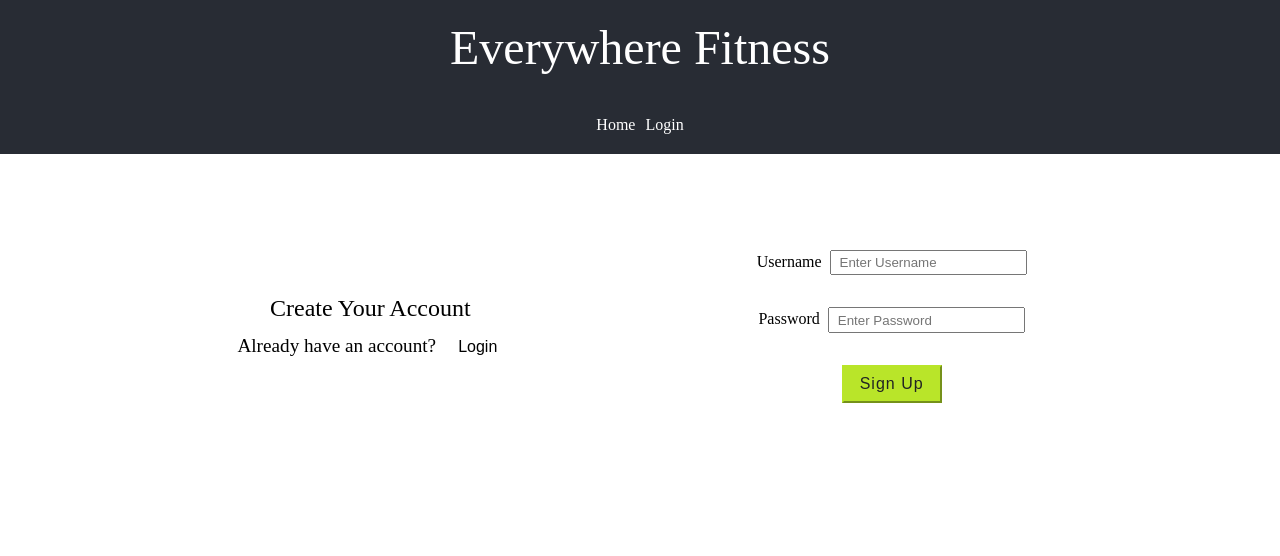
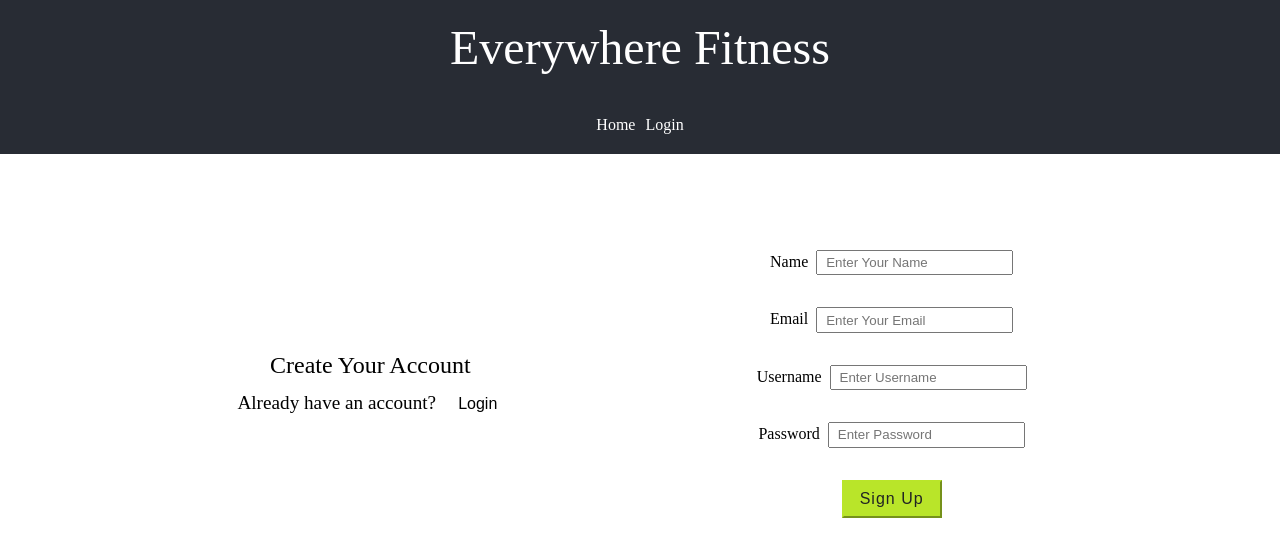
Before and after one commit to Build-Week-Fitness/front-end, a React (Create React App) app in the folder fitness-app/: page /register in a window 1280 px wide. Shown: the top 556 px of the page. Built offline with nearby package versions, Linux system fonts and the light colour scheme.

Commit message:
connected login & signup API

```diff
--- a/fitness-app/src/App.js
+++ b/fitness-app/src/App.js
@@ -1,6 +1,6 @@
 import "./App.css";
 import Home from "./components/Home";
-import Login from "./components/login";
+import Login from "./components/Login";
 import { Link, Route, Switch } from "react-router-dom";
 import Registration from "./components/Registration";
 
--- a/fitness-app/src/components/Registration.js
+++ b/fitness-app/src/components/Registration.js
@@ -1,6 +1,36 @@
+import React, { useState } from 'react';
+import axios from 'axios';
 import { Link } from 'react-router-dom';
 
+const initialValues = {
+  name: "",
+  email: "",
+  username: "",
+  password: "",
+  role: 0,
+}
+
 export default function Registration() {
+  const [user, setUser] = useState(initialValues);
+
+  const handleChange = e => {
+    setUser({
+      ...user,
+      [e.target.name]: e.target.value
+    })
+  }
+
+  const signUp = e => {
+    e.preventDefault();
+    axios.post("https://anytime-fitness.herokuapp.com/api/auth/register", user)
+      .then(res => {
+        console.log("axios signup response: ", res);
+      })
+      .catch(err => {
+        console.log(err);
+      })
+  }
+
   return (
     <div className="form-wrapper">
       <div className="form-text-container">
@@ -14,7 +44,27 @@ export default function Registration() {
         </p>
       </div>
       <div className="form-container">
-        <form className="login-form">
+        <form className="login-form" onSubmit={signUp}>
+          <label>
+            Name
+            <input
+              type="text"
+              name="name"
+              placeholder="Enter Your Name"
+              max-characters="14"
+              onChange={handleChange}
+            />
+          </label>
+          <label>
+            Email
+            <input
+              type="email"
+              name="email"
+              placeholder="Enter Your Email"
+              max-characters="14"
+              onChange={handleChange}
+            />
+          </label>
           <label>
             Username
             <input
@@ -22,15 +72,17 @@ export default function Registration() {
               name="username"
               placeholder="Enter Username"
               max-characters="14"
+              onChange={handleChange}
             />
           </label>
           <label>
             Password
             <input
-              type="text"
+              type="password"
               name="password"
               placeholder="Enter Password"
               max-characters="14"
+              onChange={handleChange}
             />
           </label>
           <button id="submit-login" type="submit">Sign Up</button>
--- a/fitness-app/src/components/login.js
+++ b/fitness-app/src/components/login.js
@@ -1,6 +1,34 @@
+import React, { useState } from 'react';
+import axios from 'axios';
 import { Link } from 'react-router-dom';
 
+const initialValues = {
+  username: "",
+  password: "",
+}
+
 export default function Login() {
+  const [user, setUser] = useState(initialValues);
+
+  const handleChange = e => {
+    setUser({
+      ...user,
+      [e.target.name]: e.target.value
+    })
+  }
+
+  const login = e => {
+    e.preventDefault();
+    axios.post("https://anytime-fitness.herokuapp.com/api/auth/login", user)
+      .then(res => {
+        console.log("axios login response: ", res);
+        localStorage.setItem("token", res.data.token);
+      })
+      .catch(err => {
+        console.log(err);
+      })
+  }
+
   return (
     <div className="form-wrapper">
       <div className="form-text-container">
@@ -14,7 +42,7 @@ export default function Login() {
         </p>
       </div>
       <div className="form-container">
-        <form className="login-form">
+        <form className="login-form" onSubmit={login}>
           <label>
             Username
             <input
@@ -22,15 +50,17 @@ export default function Login() {
               name="username"
               placeholder="Enter Username"
               max-characters="14"
+              onChange={handleChange}
             />
           </label>
           <label>
             Password
             <input
-              type="text"
+              type="password"
               name="password"
               placeholder="Enter Password"
               max-characters="14"
+              onChange={handleChange}
             />
           </label>
           <button id="submit-login" type="submit">Log In</button>
```
Also changed, not shown: 1 other file (tests, documents, lock files or other folders).
